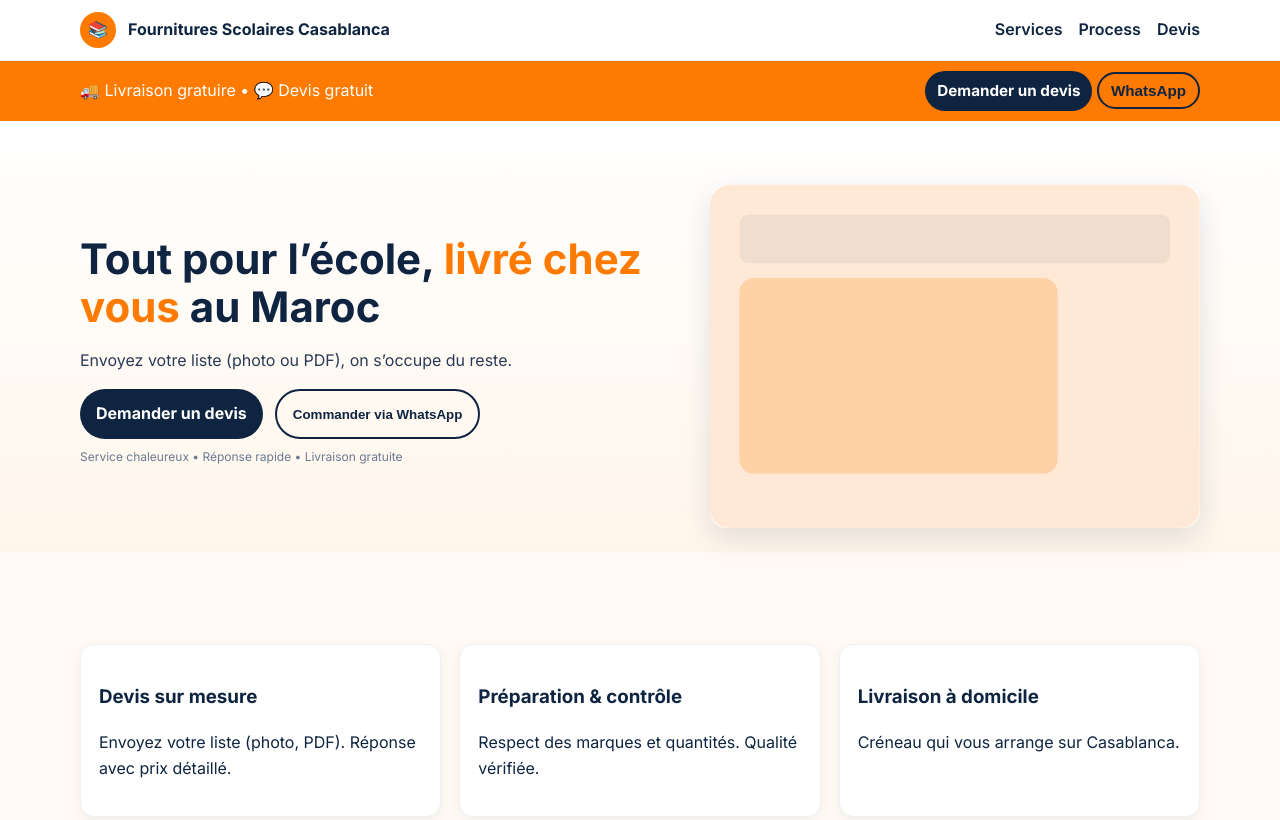
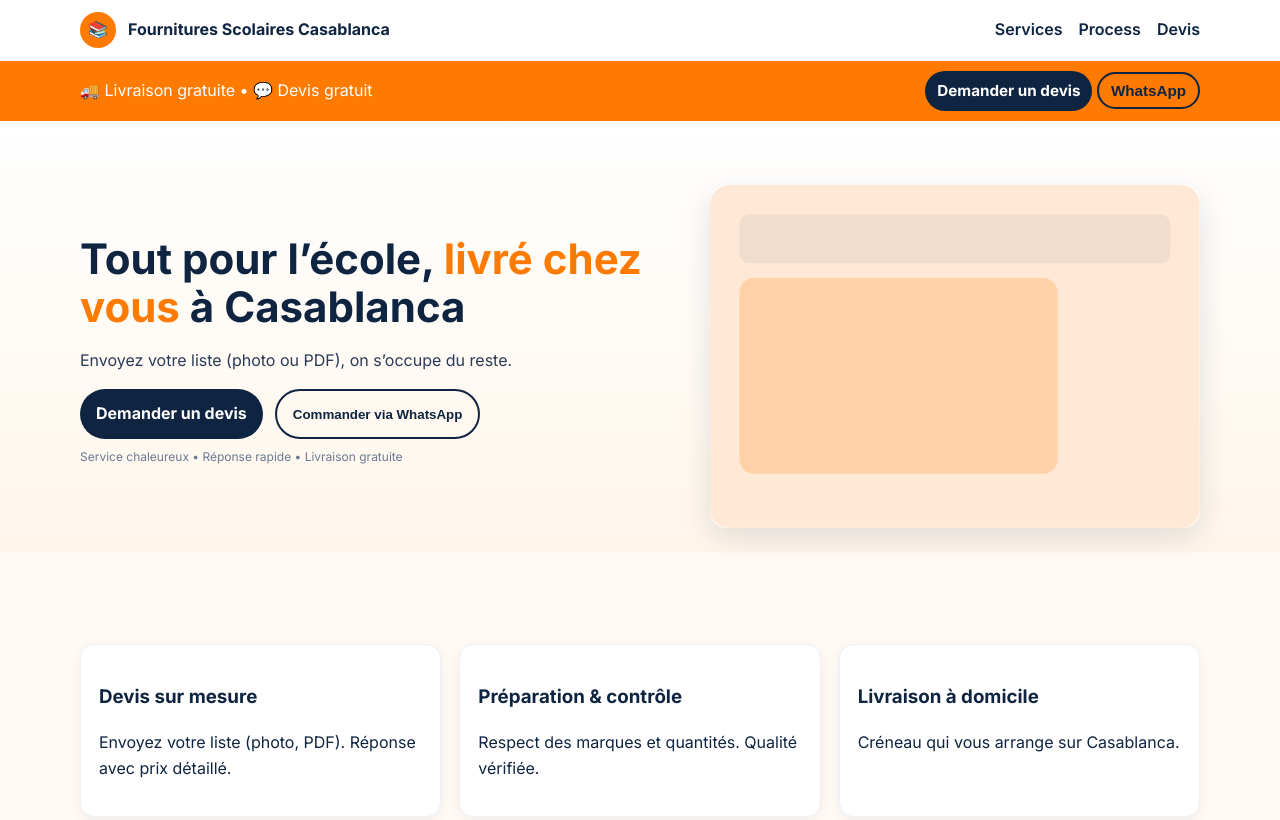
Before and after one commit to Ilyelma/Librairie-test, a website: page index.html in a window 1280 px wide. Shown: the top 820 px of the page. Drawn offline with Linux system fonts and the light colour scheme.

Commit message:
Update index.html

```diff
--- a/index.html
+++ b/index.html
@@ -25,7 +25,7 @@
 
 <div class="promo-bar">
   <div class="container promo-inner">
-    <span class="promo-text">🚚 Livraison gratuire        • 💬 Devis gratuit</span>
+    <span class="promo-text">🚚 Livraison gratuite        • 💬 Devis gratuit</span>
     <div class="promo-actions">
       <a class="btn mini" href="#devis">Demander un devis</a>
       <button class="btn mini ghost" id="promo-wa" type="button">WhatsApp</button>
@@ -37,7 +37,7 @@
   <section class="hero">
     <div class="container hero-grid">
       <div class="hero-copy">
-        <h1>Tout pour l’école, <span class="accent">livré chez vous</span> au Maroc</h1>
+        <h1>Tout pour l’école, <span class="accent">livré chez vous</span> à Casablanca</h1>
         <p class="lead">Envoyez votre liste (photo ou PDF), on s’occupe du reste.</p>
         <div class="cta-row">
           <a href="#devis" class="btn">Demander un devis</a>
@@ -91,7 +91,7 @@
         <div class="grid-2">
           <div class="field">
             <label for="tel">Téléphone*</label>
-            <input id="tel" name="tel" placeholder="+2126XXXXXXXX" required>
+            <input id="tel" name="tel" placeholder="+212775709283" required>
           </div>
           <div class="field">
             <label for="email">Email (optionnel)</label>
```
